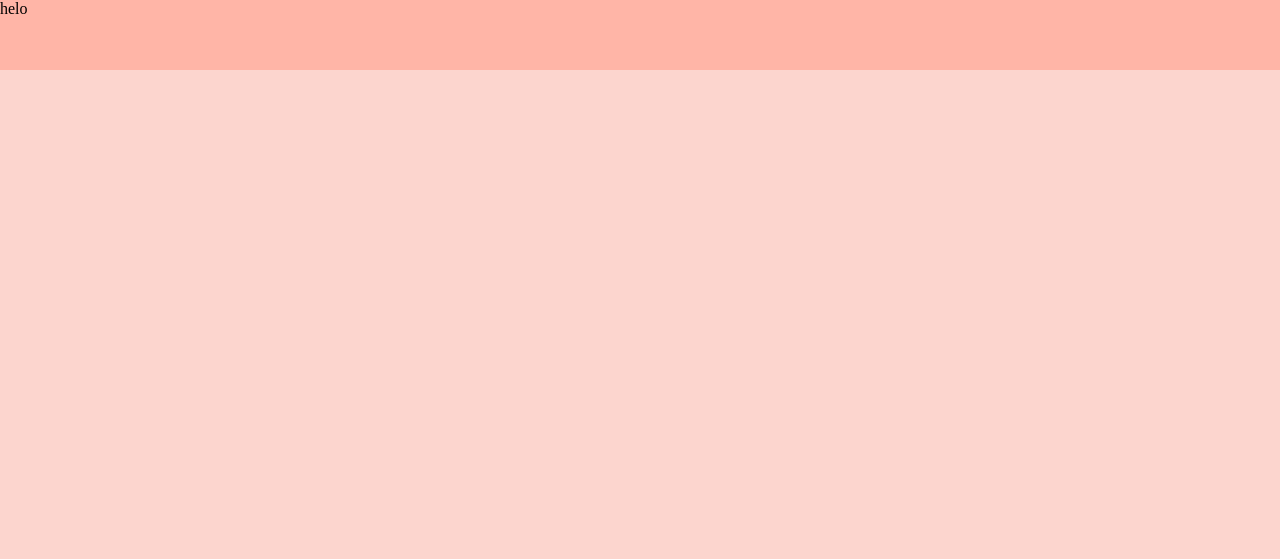
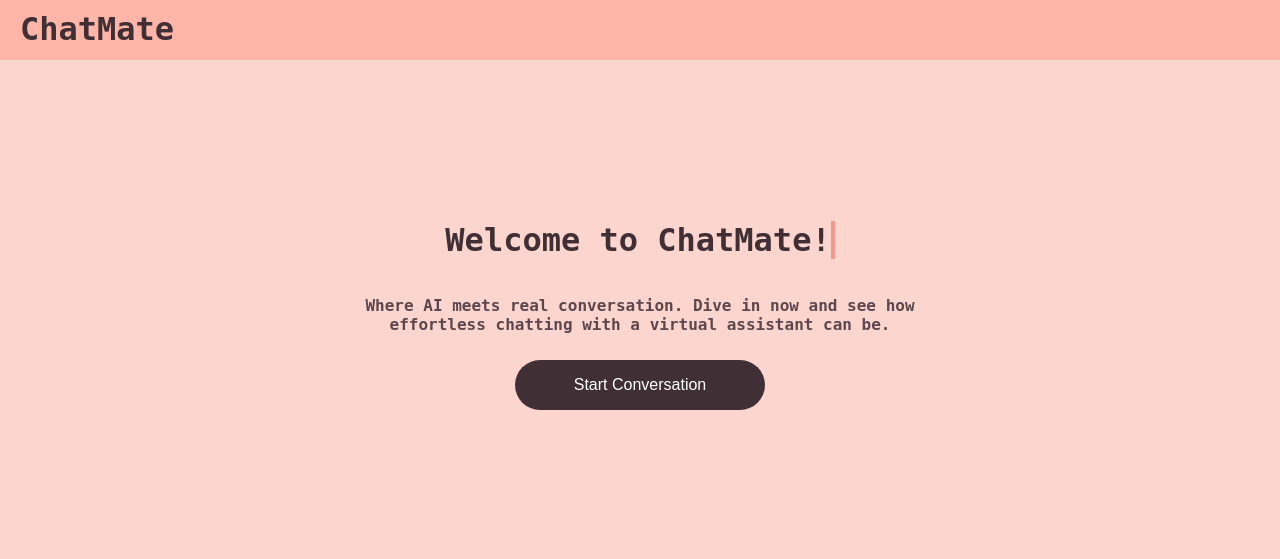
Before and after one commit to Manshi-Rathour/ChatMate, a Flask app: page / in a window 1280 px wide. Shown: the top 559 px of the page. Run offline with Flask 3, Linux system fonts and the light colour scheme.

Commit message:
home page completed

```diff
--- a/static/script.js
+++ b/static/script.js
@@ -0,0 +1,34 @@
+document.getElementById('startChat').addEventListener('click', function() {
+    // Hide the content section
+    document.getElementById('content').style.display = 'none';
+
+    // Show the chat section
+    document.getElementById('chatSection').style.display = 'block';
+});
+
+
+document.getElementById('backToMain').addEventListener('click', function() {
+    // Show the content section
+    document.getElementById('content').style.display = 'flex';
+
+    // Hide the chat section
+    document.getElementById('chatSection').style.display = 'none';
+});
+
+
+document.addEventListener("DOMContentLoaded", function() {
+    const textElement = document.getElementById("typingEffect");
+    const text = textElement.textContent;
+    textElement.textContent = ""; // Clear the text element
+    let index = 0;
+
+    function type() {
+        if (index < text.length) {
+            textElement.textContent += text.charAt(index);
+            index++;
+            setTimeout(type, 100); // Adjust speed of typing here
+        }
+    }
+
+    type(); // Start typing effect
+});
--- a/static/style.css
+++ b/static/style.css
@@ -2,7 +2,13 @@ body {
     background-color: #fcd5ce;
     margin: 0;
     padding: 0;
+    font-family: "Inconsolata", monospace;
+    font-optical-sizing: auto;
+    font-weight: 300;
+    font-style: normal;
+    font-variation-settings: "wdth" 100;
 }
+
 
 header {
     background-color: #ffb5a7;
@@ -10,5 +16,95 @@ header {
 }
 
 #logo {
-    height: 70px;
+    height: 50px;
+    padding-top: 10px;
+    padding-left: 20px;
+    font-family: "Inconsolata", monospace;
+    font-optical-sizing: auto;
+    font-weight: 900;
+    font-style: normal;
+    font-variation-settings: "wdth" 100;
+    font-size: 2rem;
+    color: #403035;
 }
+
+
+#content{
+    width: 100%;
+    height: 500px;
+    color: #403035;
+    overflow-x: hidden;
+    box-sizing: border-box;
+    display: flex;
+    flex-direction: column;
+    align-items: center;
+    justify-content: center;
+    text-align: center;
+    overflow: hidden;
+}
+
+#content h1{
+    font-size: 2rem;
+    font-weight: bold;
+}
+
+#content p{
+    width: 50%;
+    font-weight: bold;
+    color: #5d474e;
+}
+
+button {
+    background-color: #403035;
+    border: none;
+    color: white;
+    padding: 10px 20px;
+    text-align: center;
+    text-decoration: none;
+    display: inline-block;
+    font-size: 16px;
+    margin: 10px;
+    cursor: pointer;
+    border-radius: 30px;
+    transition: 0.5s;
+    width: 250px;
+    height: 50px;
+}
+
+button:hover {
+    background-color: #ffb5a7;
+}
+
+#chatSection {
+    text-align: center;
+    padding: 20px;
+}
+
+p, button {
+    opacity: 0;
+    transform: translateY(100px);
+    animation: slideUp 2s forwards;
+}
+
+
+p {
+    animation-delay: 0s;
+}
+
+button {
+    animation-delay: 0.5s;
+}
+
+@keyframes slideUp {
+    to {
+        opacity: 1;
+        transform: translateY(0);
+    }
+}
+
+#typingEffect {
+    font-family: monospace;
+    white-space: nowrap;
+    overflow: hidden; /* Hides the text until it is typed */
+    border-right: .15em solid #f4978e; /* Creates a blinking cursor */
+}
--- a/templates/index.html
+++ b/templates/index.html
@@ -9,10 +9,21 @@
 </head>
 <body>
     <header>
-        <div id="logo">
-            helo
+        <div id="logo" class="inconsolata-bold">
+            ChatMate
         </div>
     </header>
+
+    <div id="content">
+        <h1 id="typingEffect">Welcome to ChatMate!</h1>
+        <p>Where AI meets real conversation. Dive in now and see how effortless chatting with a virtual assistant can be.</p>
+        <button id="startChat">Start Conversation</button>
+    </div>
+
+    <div id="chatSection" style="display: none;">
+        <button id="backToMain">Back to Main</button>
+    </div>
+
 
     <script src="/static/script.js"></script>
 </body>
```
